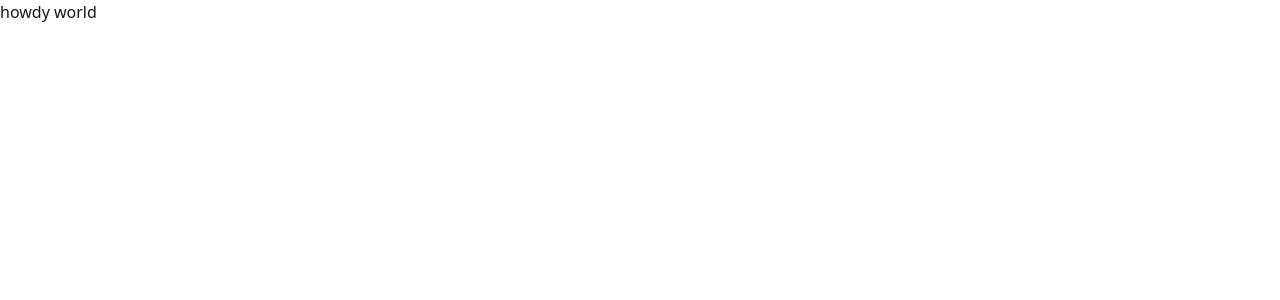
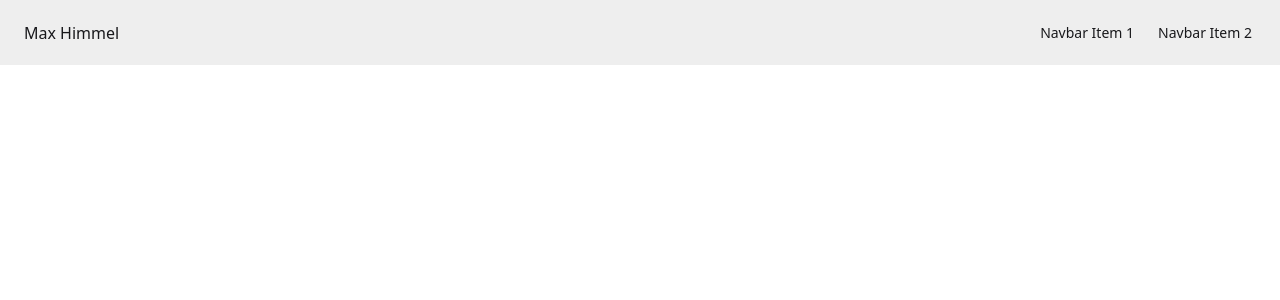
Before and after one commit to maxhimmel/my-website, a Next.js app: page / in a window 1280 px wide. Shown: the top 300 px of the page. Built offline with nearby package versions, Linux system fonts and the light colour scheme.

Commit message:
scaffold navbar

```diff
--- a/src/app/layout.tsx
+++ b/src/app/layout.tsx
@@ -1,5 +1,6 @@
 import type { Metadata, Viewport } from "next";
 import "./globals.css";
+import Navbar from "./navbar/navbar";
 
 export const metadata: Metadata = {
   title: "Max Himmel",
@@ -17,7 +18,9 @@ export default function RootLayout({
 }>) {
   return (
     <html lang="en">
-      <body>{children}</body>
+      <body>
+        <Navbar>{children}</Navbar>
+      </body>
     </html>
   );
 }
--- /dev/null
+++ b/src/app/navbar/navbar.tsx
@@ -0,0 +1,48 @@
+import { PropsWithChildren } from "react";
+import { RiMenuFill } from "react-icons/ri";
+
+export default function Navbar({ children }: PropsWithChildren) {
+  return (
+    <div className="drawer">
+      <input id="my-drawer-3" type="checkbox" className="drawer-toggle" />
+      <div className="drawer-content flex flex-col">
+        {/* Navbar */}
+        <div className="navbar bg-base-300 w-full sticky top-0">
+          <div className="flex-none lg:hidden">
+            <label htmlFor="my-drawer-3" aria-label="open sidebar" className="btn btn-square btn-ghost">
+              <RiMenuFill className="size-6" />
+            </label>
+          </div>
+          <div className="mx-2 flex-1 px-2">Max Himmel</div>
+          <div className="hidden flex-none lg:block">
+            <ul className="menu menu-horizontal">
+              {/* Navbar menu content here */}
+              <NavLinks />
+            </ul>
+          </div>
+        </div>
+        {children}
+      </div>
+      <div className="drawer-side">
+        <label htmlFor="my-drawer-3" aria-label="close sidebar" className="drawer-overlay"></label>
+        <ul className="menu bg-base-200 min-h-full w-80 p-4">
+          {/* Sidebar content here */}
+          <NavLinks />
+        </ul>
+      </div>
+    </div>
+  );
+}
+
+function NavLinks() {
+  return (
+    <>
+      <li>
+        <a>Navbar Item 1</a>
+      </li>
+      <li>
+        <a>Navbar Item 2</a>
+      </li>
+    </>
+  );
+}
--- a/src/app/page.tsx
+++ b/src/app/page.tsx
@@ -1,3 +1,7 @@
-export default function Page() {
-  return <>howdy world</>;
+export default function Home() {
+  return (
+    <>
+      <div className="h-dvh grow"></div>
+    </>
+  );
 }
```
